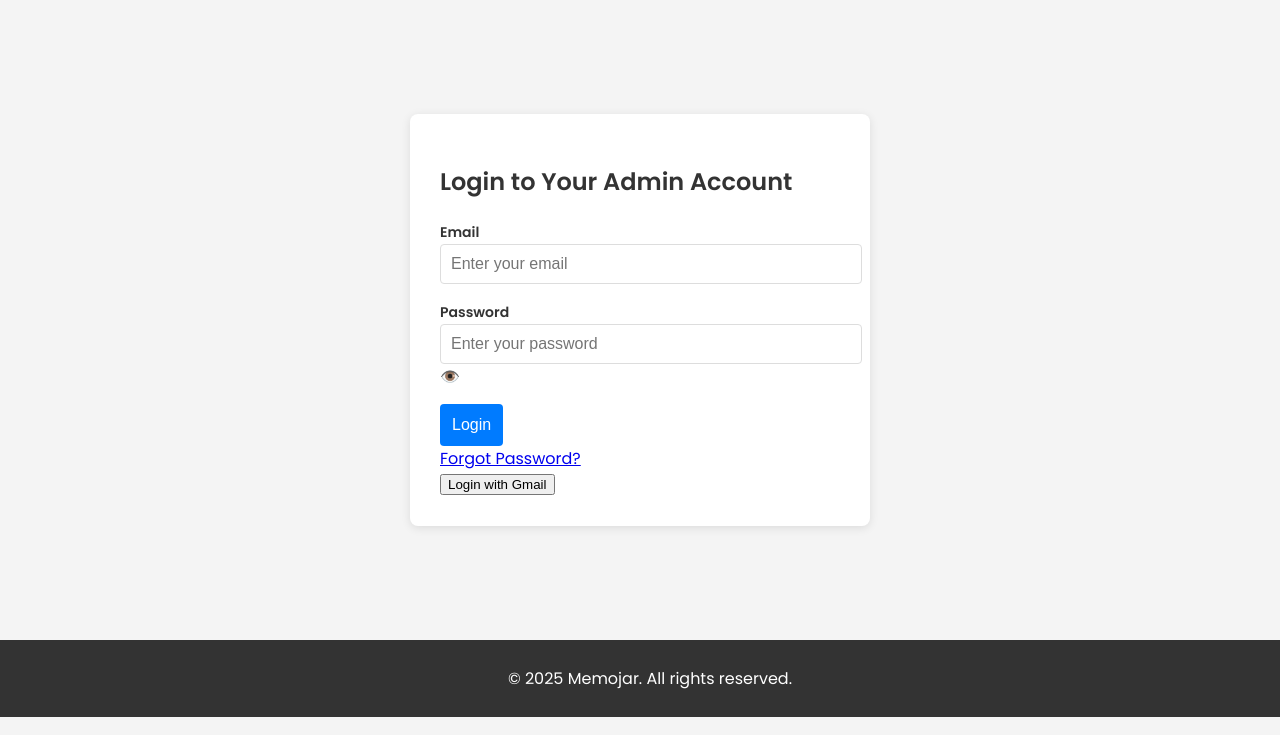
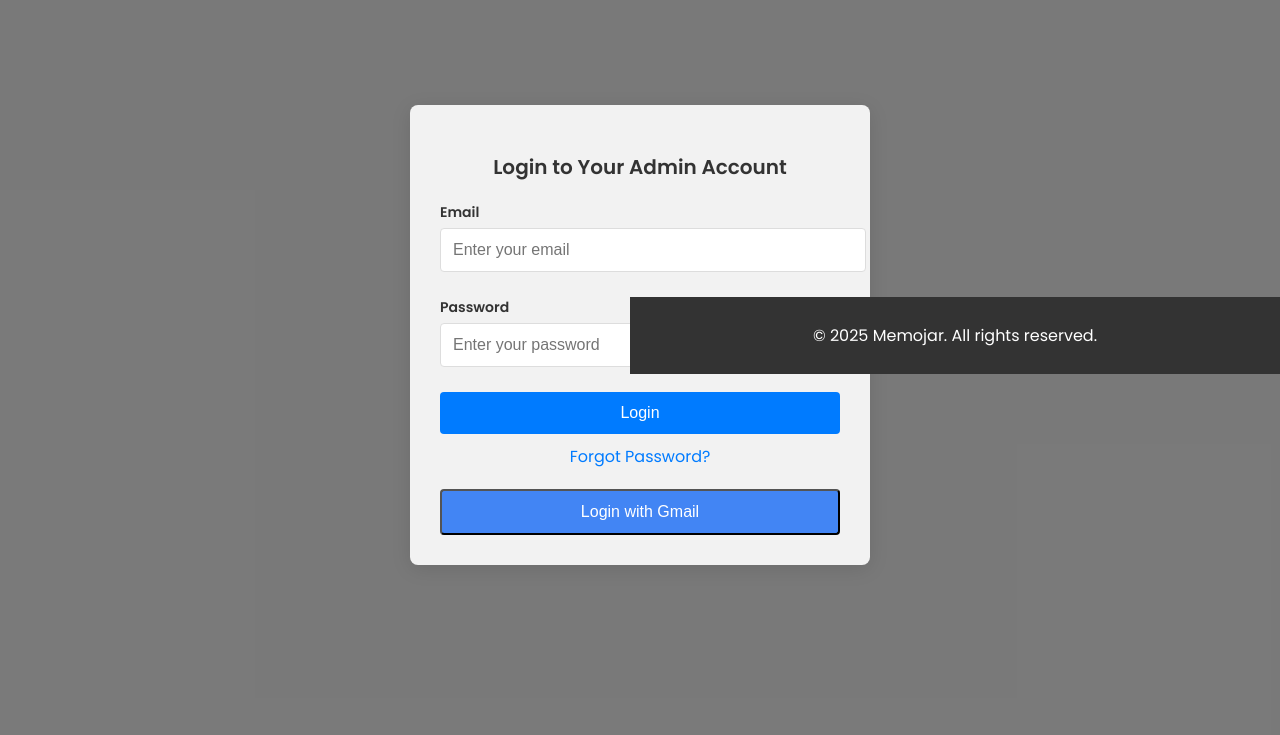
Before and after one commit to minimalfolk/Memojar-management, a plain HTML site: page login.html in a window 1280 px wide. Shown: the part 65-800 px from the top of the page. Drawn offline with Linux system fonts and the light colour scheme.

Commit message:
Update styles.css

```diff
--- a/styles.css
+++ b/styles.css
@@ -5,42 +5,63 @@ body {
   padding: 0;
   background-color: #f4f4f4;
   color: #333;
+  height: 100%;
+  display: flex;
+  justify-content: center;
+  align-items: center;
 }
 
-/* Header Styling */
+/* Header Section */
 header {
   background-color: #333;
   color: #fff;
   text-align: center;
-  padding: 20px;
+  padding: 15px;
+  width: 100%;
+  position: absolute;
+  top: 0;
 }
 
-header h1 {
-  margin: 0;
+header .logo {
   font-size: 24px;
+  font-weight: 600;
 }
 
-/* Main Section */
+/* Main Section for Login */
 main {
   display: flex;
   justify-content: center;
   align-items: center;
-  min-height: 80vh;
+  width: 100%;
+  height: 100vh;
 }
 
+/* Boxy Blur Effect for the Login Form */
 #login-section {
-  background: #fff;
+  display: flex;
+  justify-content: center;
+  align-items: center;
+  width: 100%;
+  height: 100%;
+  background: rgba(0, 0, 0, 0.5);
+  position: absolute;
+  top: 0;
+  left: 0;
+}
+
+.login-container {
+  background: rgba(255, 255, 255, 0.9);
   padding: 30px;
   border-radius: 8px;
-  box-shadow: 0 2px 10px rgba(0, 0, 0, 0.1);
+  box-shadow: 0 4px 20px rgba(0, 0, 0, 0.1);
+  max-width: 400px;
   width: 100%;
-  max-width: 400px;
 }
 
-/* Login Form Styling */
-.login-form {
-  display: flex;
-  flex-direction: column;
+.login-container h2 {
+  font-size: 20px;
+  margin-bottom: 20px;
+  text-align: center;
 }
 
 .form-group {
@@ -51,19 +72,33 @@ label {
   font-size: 14px;
   font-weight: 600;
   margin-bottom: 5px;
+  display: block;
 }
 
 input {
-  padding: 10px;
+  padding: 12px;
   font-size: 16px;
   border: 1px solid #ddd;
   border-radius: 4px;
   width: 100%;
+  margin-bottom: 10px;
 }
 
 input:focus {
   border-color: #007BFF;
   outline: none;
+}
+
+.password-container {
+  position: relative;
+}
+
+.eye-icon {
+  position: absolute;
+  right: 10px;
+  top: 10px;
+  cursor: pointer;
+  font-size: 18px;
 }
 
 /* Submit Button */
@@ -75,11 +110,46 @@ input:focus {
   border-radius: 4px;
   font-size: 16px;
   cursor: pointer;
-  transition: background-color 0.3s ease;
+  width: 100%;
 }
 
 .submit-btn:hover {
   background-color: #0056b3;
+}
+
+/* Forgot Password Link */
+.forgot-password {
+  text-align: center;
+  margin-top: 10px;
+}
+
+.forgot-password a {
+  text-decoration: none;
+  color: #007BFF;
+}
+
+.forgot-password a:hover {
+  text-decoration: underline;
+}
+
+/* Gmail Login Button */
+.gmail-login {
+  text-align: center;
+  margin-top: 20px;
+}
+
+.gmail-btn {
+  background-color: #4285F4;
+  color: white;
+  padding: 12px;
+  width: 100%;
+  border-radius: 4px;
+  font-size: 16px;
+  cursor: pointer;
+}
+
+.gmail-btn:hover {
+  background-color: #357ae8;
 }
 
 /* Footer Styling */
@@ -95,38 +165,26 @@ footer {
 
 /* Media Queries for Responsiveness */
 @media (max-width: 768px) {
-  header h1 {
-    font-size: 20px;
-  }
-
-  #login-section {
+  .login-container {
     padding: 20px;
   }
 
-  .form-group input {
+  input, .submit-btn {
     font-size: 14px;
+  }
+}
+
+@media (max-width: 480px) {
+  header .logo {
+    font-size: 18px;
+  }
+
+  .login-container {
+    padding: 15px;
+    width: 90%;
   }
 
   .submit-btn {
     font-size: 14px;
   }
 }
-
-@media (max-width: 480px) {
-  header h1 {
-    font-size: 18px;
-  }
-
-  #login-section {
-    padding: 15px;
-    width: 90%;
-  }
-
-  .form-group input {
-    font-size: 14px;
-  }
-
-  .submit-btn {
-    font-size: 14px;
-  }
-}
```
